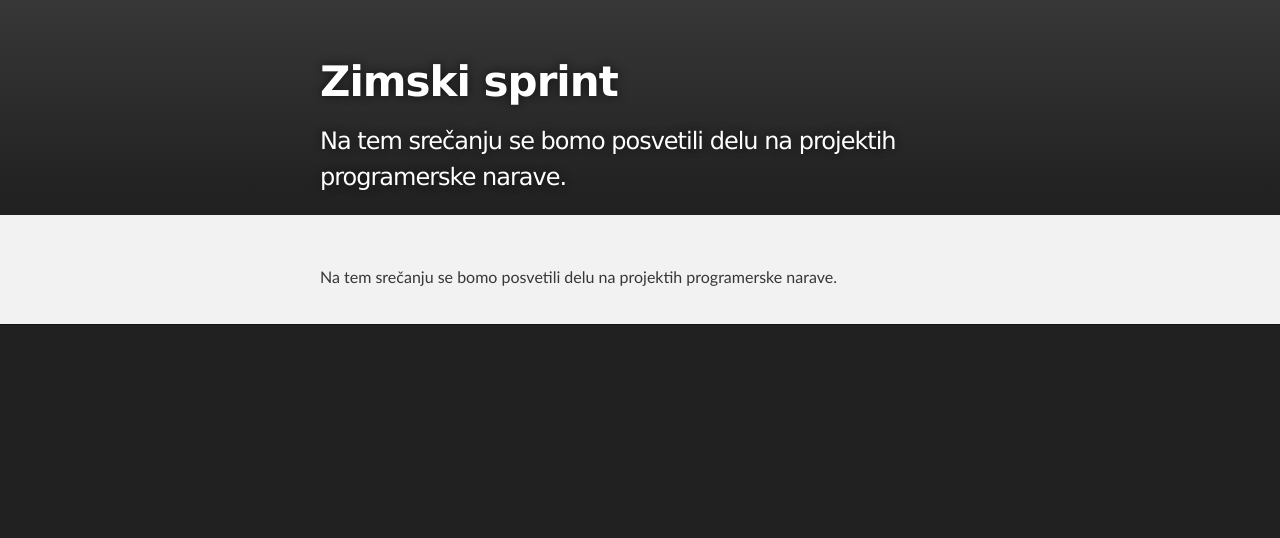
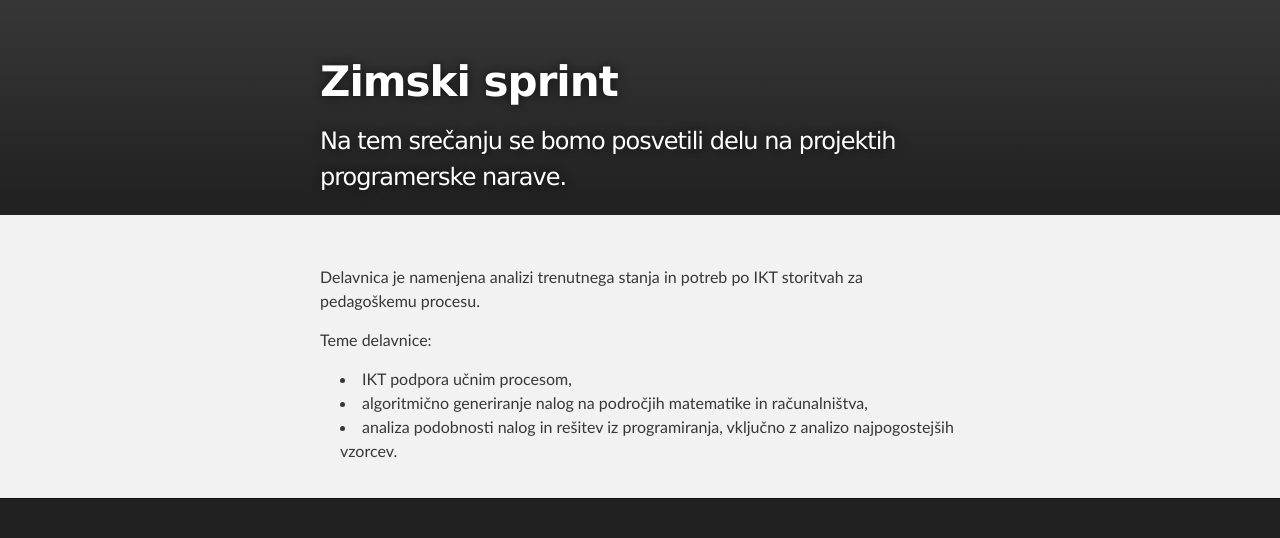
Before and after one commit to programerski-klub-fmf/bled23-winter-sprint, a Jekyll site: the page built from index.md, in a window 1280 px wide. Shown: the top 538 px of the page. Built offline with Jekyll 4.4.1, drawn with Linux system fonts in a browser that asks for light colours.

Commit message:
Dodaj teme delavnice

```diff
--- a/index.md
+++ b/index.md
@@ -4,4 +4,10 @@ description: Na tem srečanju se bomo posvetili delu na projektih programerske n
 layout: page
 ---
 
-Na tem srečanju se bomo posvetili delu na projektih programerske narave.
+Delavnica je namenjena analizi trenutnega stanja in potreb po IKT storitvah za pedagoškemu procesu.
+
+Teme delavnice:
+
+* IKT podpora učnim procesom,
+* algoritmično generiranje nalog na področjih matematike in računalništva,
+* analiza podobnosti nalog in rešitev iz programiranja, vključno z analizo najpogostejših vzorcev.
```
